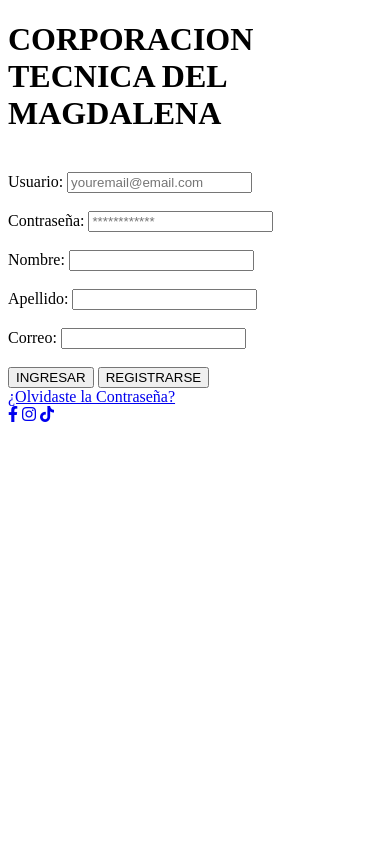
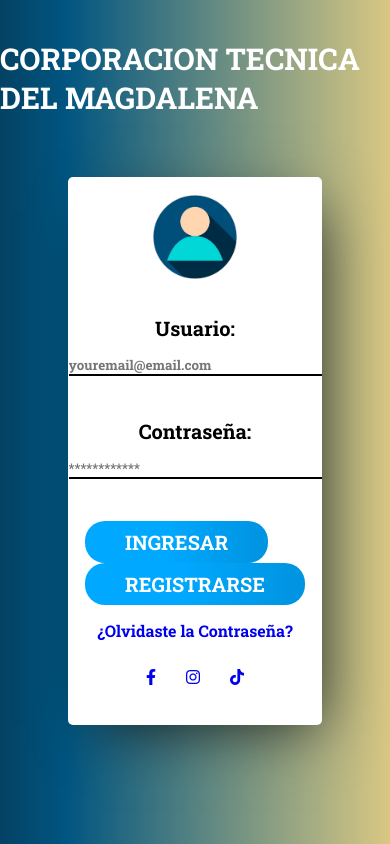
Before and after one commit to Danielcand28/Web-Administrativa-COTEMAG, a plain HTML site: page index.html in a window 390 px wide. Drawn offline with Linux system fonts and the light colour scheme; the site is published under a folder, as on GitHub Pages, so addresses that start at the root find nothing.

Commit message:
prueba de responsive numero 1

```diff
--- a/css/index.css
+++ b/css/index.css
@@ -63,7 +63,7 @@
 .hero .contenedorFormulario .seccionDerechaFormulario{
     width: 50%;
     height: 100%;
-    background-image: url(/assets/background.jpg);
+    background-image: url(assets/background.jpg);
     background-position: center center;
     background-repeat: no-repeat;
     background-size: cover;
--- a/index.html
+++ b/index.html
@@ -4,7 +4,7 @@
     <meta charset="UTF-8">
     <meta name="viewport" content="width=device-width, initial-scale=1.0">
     <title>Document</title>
-    <link rel="stylesheet" href="/css/index.css">
+    <link rel="stylesheet" href="css/index.css">
     <link rel="stylesheet" href="https://cdnjs.cloudflare.com/ajax/libs/font-awesome/6.4.2/css/all.min.css" integrity="sha512-z3gLpd7yknf1YoNbCzqRKc4qyor8gaKU1qmn+CShxbuBusANI9QpRohGBreCFkKxLhei6S9CQXFEbbKuqLg0DA==" crossorigin="anonymous" referrerpolicy="no-referrer" />
 </head>
 <body>
@@ -16,7 +16,7 @@
         <div class="contenedorFormulario">
             <div class="seccionIzquierdaFormulario">
 
-                <img src="/assets/user.png" alt="" class="user">
+                <img src="assets/user.png" alt="" class="user">
 
                 <form id="formulario" class="form">
 
@@ -63,12 +63,12 @@
 
             </div>
             <div class="seccionDerechaFormulario">
-            <img src="/assets/LogoCotemag.png" alt="">
+            <img src="assets/LogoCotemag.png" alt="">
             </div>
         </div>
     </main>
 
 
-    <script src="/js/login.js"></script>
+    <script src="js/login.js"></script>
 </body>
 </html>
```
